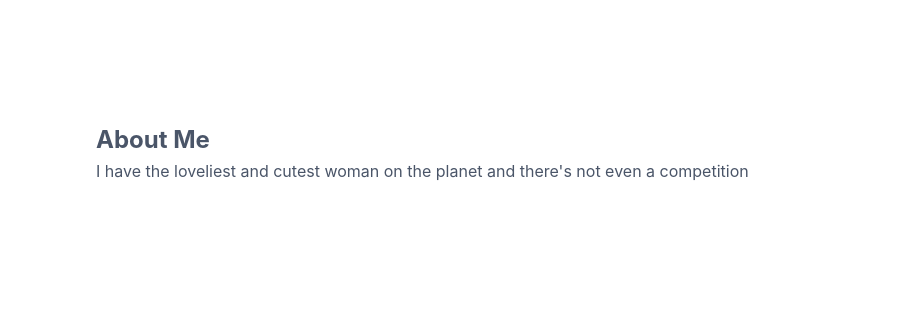
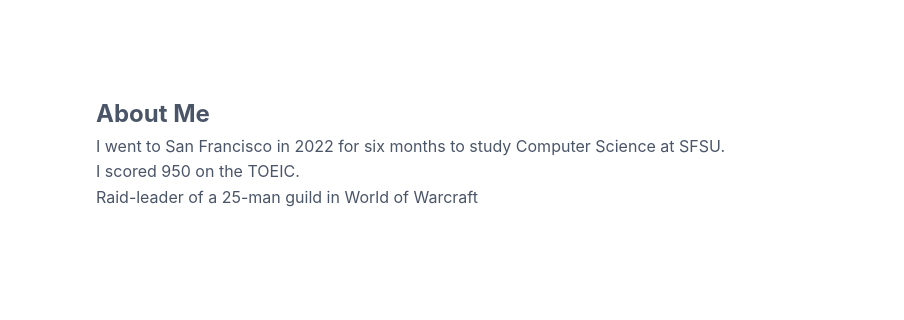
Before and after one commit to Weenstorm/clement_gangnant.github.io, a plain HTML site: page index.html in a window 1280 px wide. Shown: the part 222-542 px from the top of the page, 376-1280 px from the left. Drawn offline with Linux system fonts and the light colour scheme.

Commit message:
Update index.html
Updated some infos

```diff
--- a/index.html
+++ b/index.html
@@ -249,7 +249,9 @@
         <img src="pdp.jpg" alt="Profile Photo" class="profile-img">
         <div>
             <h2>About Me</h2>
-            <p>I have the loveliest and cutest woman on the planet and there's not even a competition</p>
+            <p>I went to San Francisco in 2022 for six months to study Computer Science at SFSU.</p>
+            <p>I scored 950 on the TOEIC.</p>
+            <p>Raid-leader of a 25-man guild in World of Warcraft</p>
         </div>
     </section>
 
```
